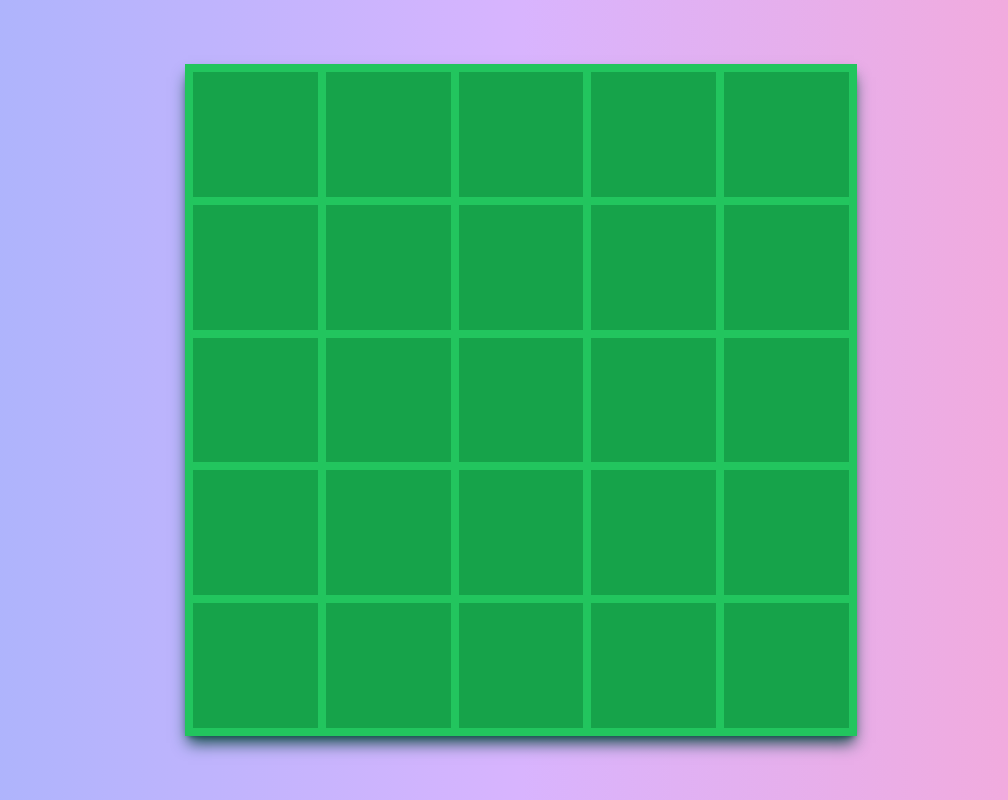
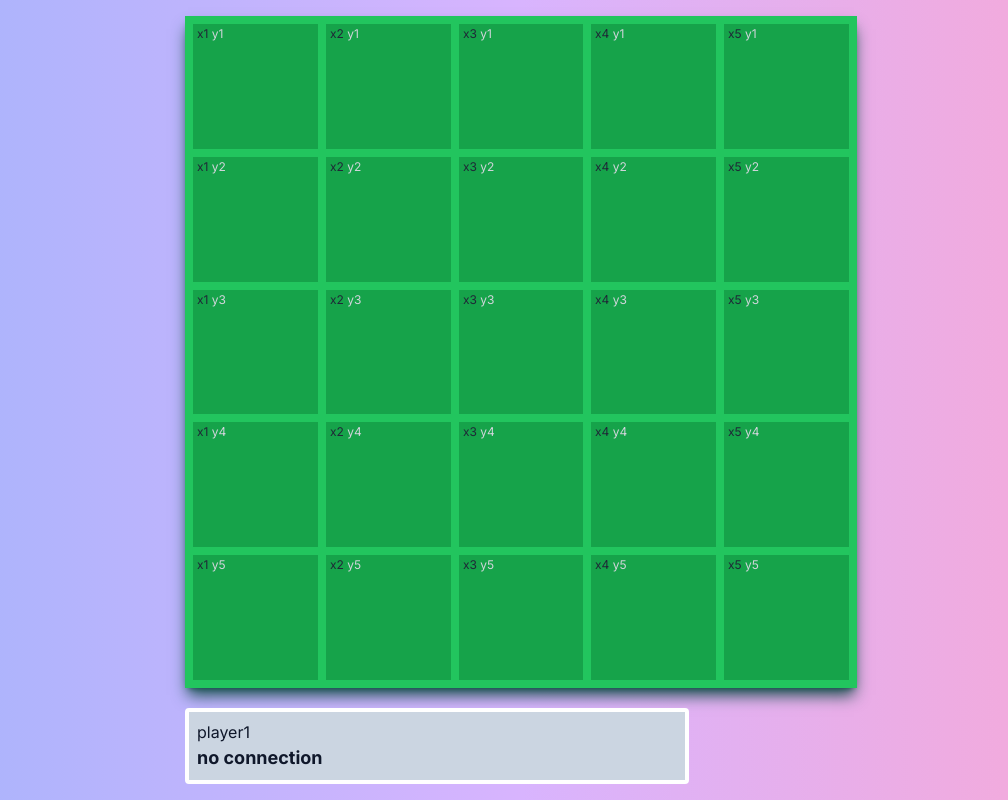
Before and after one commit to tatukalermo/bun-buddy, a Next.js app: page / in a window 1280 px wide. Shown: the whole page, without its empty margins (119-1127 px from the left). Built offline with nearby package versions, Linux system fonts and the light colour scheme; no server answers.

Commit message:
state only updated via websocket data events

```diff
--- a/app/page.tsx
+++ b/app/page.tsx
@@ -6,22 +6,30 @@ import { socket } from "@/utils/webSocketClient";
 import { useGameState } from "@/store/useGameState";
 
 export default function Home() {
-  const { placeNewUnit } = useGameState();
+  const mapWidth = 5;
+  const { player, placeNewUnit, playerConnected, updateGameState } =
+    useGameState();
 
   useEffect(() => {
     socket.addEventListener("message", (event: MessageEvent) => {
       const wsClient = JSON.parse(event.data);
+      console.log(wsClient);
+
       switch (wsClient.type) {
         case "USERS_SET":
-          console.log(
-            "new user added! ",
-            wsClient.data.find((user: { username: string }) => !!user.username)
-              .username
-          );
+          const dataIndex = wsClient.data.length === 1 ? 0 : 1;
+          const playerSide = dataIndex === 0 ? "player1" : "player2";
+          const username = wsClient.data[dataIndex].username;
+          console.log("new user added!", playerSide, username);
+          playerConnected(username, playerSide);
           break;
         case "GAMESTATE_ADD":
-          console.log("piece placed", wsClient.data);
-          placeNewUnit(wsClient.data.gameState);
+          console.log("opponent placed piece", wsClient.data);
+          placeNewUnit(wsClient.data);
+          break;
+        case "GAMESTATE_SET":
+          console.log("set updated state", wsClient.data);
+          updateGameState(wsClient.data);
           break;
       }
     });
@@ -30,7 +38,17 @@ export default function Home() {
 
   return (
     <main className="flex min-h-screen flex-col justify-center items-center bg-gradient-to-r from-indigo-300 via-purple-300 to-pink-300">
-      <GameMapGrid mapWidth={5} />
+      <div className={`flex flex-col gap-5 w-full max-w-2xl`}>
+        <GameMapGrid mapWidth={mapWidth} />
+
+        <div
+          className={`flex flex-col w-9/12 bg-slate-300 text-slate-900 rounded border-4 p-2
+        ${player.side === "player1" ? "border-white" : "border-black"}`}
+        >
+          <span >{player.side}</span>
+          <span className="text-lg font-bold">{player.username}</span>
+        </div>
+      </div>
     </main>
   );
 }
--- a/components/game/GameMapGrid.tsx
+++ b/components/game/GameMapGrid.tsx
@@ -1,57 +1,48 @@
-import React, { useEffect, useState } from "react";
-import { generateGameGrid, type gridCell } from "@/utils/generateGameGrid";
-import { useGameState } from "@/store/useGameState";
+import React from "react";
+import { useGenerateGameGrid } from "@/utils/hooks/useGenerateGameGrid";
 import Image from "next/image";
 import { addUnit } from "@/utils/webSocketClient";
+import { useGameState } from "@/store/useGameState";
 
 interface GameMapGridProps {
   mapWidth: number;
 }
 
 const GameMapGrid: React.FC<GameMapGridProps> = ({ mapWidth }) => {
-  const { placeNewUnit, playerUnits } = useGameState();
-  const [map, setMap] = useState<gridCell[]>();
-
-  useEffect(() => {
-    setMap(generateGameGrid(mapWidth));
-  }, [mapWidth, setMap]);
-
+  const { player } = useGameState();
+  const map = useGenerateGameGrid(mapWidth);
   return (
     <div
-      className={`grid grid-cols-${mapWidth} w-full max-w-2xl shadow-teal-900 shadow-lg border-4 border-green-500`}
+      className={`grid grid-cols-${mapWidth} shadow-teal-900 shadow-lg border-4 border-green-500`}
     >
       {!!map &&
         map.map((cell, cellIndex) => {
-          const unit = playerUnits.find(
-            (unit) => unit.location.x === cell.x && unit.location.y === cell.y
-          );
-
           return (
             <div
-              key={`${cell.x}${cell.y}${cellIndex}`}
-              id={`x${cell.x}y${cell.y}`}
+              key={`${cell.location.x}${cell.location.y}${cellIndex}`}
               className={`bg-green-600 border-green-500 border-4 w-[${
                 100 / mapWidth
               }%] aspect-square`}
               onClick={() => {
-                if (!!unit) return; // escape event if unit exists
+                if (!!cell.unit) return; // escape event if unit exists
                 addUnit({
-                  owner: "player1",
+                  owner: player.side,
                   unitType: "basic",
-                  location: { x: cell.x, y: cell.y },
-                })
-                placeNewUnit({
-                  owner: "player1",
-                  unitType: "basic",
-                  location: { x: cell.x, y: cell.y },
+                  location: cell.location,
                 });
               }}
             >
-              {!!unit && (
+              <span className="absolute scale-75 origin-top-left mx-1">
+                <span className="text-gray-800">x{cell.location.x}</span>{" "}
+                <span className="text-gray-300">y{cell.location.y}</span>
+              </span>
+              {!!cell.unit && (
                 <Image
-                  className="w-full"
-                  src={unit.image}
-                  alt={`${unit.unitType}-unit-${unit.owner}`}
+                  className={`w-full ${
+                    cell.unit.owner === "player2" ? "invert" : ""
+                  }`}
+                  src={cell.unit.image}
+                  alt={`${cell.unit.unitType}-unit-${cell.unit.owner}`}
                 />
               )}
             </div>
--- a/pages/api/socket/lobby.ts
+++ b/pages/api/socket/lobby.ts
@@ -1,13 +1,9 @@
-import type { Unit } from "@/types";
+import type { Player, Unit } from "@/types";
 
-let users: { username: string }[] = [];
-const gameState: Unit[] = [];
+let users: Player[] = [];
+const serverGameState: Unit[] = [];
 
-interface ClientWebSocketData {
-  username: string;
-}
-
-Bun.serve<ClientWebSocketData>({
+Bun.serve<Player>({
   port: 8080,
   fetch(req, server) {
     const success = server.upgrade(req, {
@@ -24,8 +20,13 @@ Bun.serve<ClientWebSocketData>({
   websocket: {
     // New Client connects to the websockets
     open(ws) {
-      const newUsername = { username: ws.data.username };
-      users.push(newUsername);
+      if (users.length >= 2) return;
+
+      const newUser: Player = {
+        username: ws.data.username,
+        side: users.length === 0 ? "player1" : "player2",
+      };
+      users.push(newUser);
 
       // Subscribe to pub/sub channel to send/receive broadcast messages,
       // without this the socket could not esnd event to other clients
@@ -33,23 +34,22 @@ Bun.serve<ClientWebSocketData>({
 
       // Broadcast that a user joined
       // On the client side we can parse various messages by the type property
-      ws.publish(
-        "lobby",
-        JSON.stringify({ type: "USERS_ADD", data: newUsername })
-      );
+      ws.publish("lobby", JSON.stringify({ type: "USERS_ADD", data: newUser }));
 
       ws.send(JSON.stringify({ type: "USERS_SET", data: users }));
     },
     // Client sends a message
-    message(ws, msg) {
+    message(ws, msg: string) {
       // Data sent is a string, parse to object
-      const newMessage = JSON.parse(msg);
-      newMessage.gameState.owner = ws.data.username;
-      gameState.push(newMessage);
+      const { gameState } = JSON.parse(msg);
+
       ws.publish(
         "lobby",
-        JSON.stringify({ type: "GAMESTATE_ADD", data: newMessage })
+        JSON.stringify({ type: "GAMESTATE_ADD", data: gameState })
       );
+
+      serverGameState.push(gameState);
+      ws.send(JSON.stringify({ type: "GAMESTATE_SET", data: serverGameState }));
     },
     // a client disconnects from the server
     close(ws) {
--- a/store/useGameState.tsx
+++ b/store/useGameState.tsx
@@ -1,26 +1,53 @@
 import { create } from "zustand";
 import { unitImage } from "@/utils/unitImages";
-import { Unit } from "@/types";
+import { Player, Unit } from "@/types";
 
 interface GameState {
+  player: Player;
   playerUnits: Unit[];
   placeNewUnit: (unit: Unit) => void;
+  updateGameState: (units: Unit[]) => void;
+  playerConnected: (username: string, side: "player1" | "player2") => void;
 }
 
 export const useGameState = create<GameState>((set) => ({
+  player: { username: "no connection", side: "player1" },
   playerUnits: [],
-  placeNewUnit: (unit: Unit) =>
+  placeNewUnit: ({ unitType, location, owner }) => {
     set(({ playerUnits }) => {
+      console.log("adding new unit!", playerUnits);
       return {
         playerUnits: [
           ...playerUnits,
           {
+            owner: owner,
+            unitType: unitType,
+            image: unitImage(unitType),
+            location: location,
+          },
+        ],
+      };
+    });
+  },
+  updateGameState: (units) => {
+    set(() => {
+      return {
+        playerUnits: units.map((unit) => {
+          return {
             owner: unit.owner,
             unitType: unit.unitType,
             image: unitImage(unit.unitType),
             location: unit.location,
-          },
-        ],
+          };
+        }),
       };
-    }),
+    });
+  },
+  playerConnected: (username, side) => {
+    set(() => {
+      return {
+        player: { username, side },
+      };
+    });
+  },
 }));
--- a/utils/generateGameGrid.ts
+++ /dev/null
@@ -1,18 +0,0 @@
-export type gridCell = {
-  x: number;
-  y: number;
-  groundType: "default" | "blocked";
-};
-
-export const generateGameGrid: (size: number) => gridCell[] = (size = 3) => {
-  const grid: gridCell[] = [];
-
-  for (let i = 0; i < size * size; i++) {
-    const row = (i % size) + 1;
-    const col = Math.floor(i / size) + 1;
-
-    grid.push({ x: col, y: row, groundType: "default" });
-  }
-
-  return grid;
-};
--- /dev/null
+++ b/utils/hooks/useGenerateGameGrid.ts
@@ -0,0 +1,32 @@
+import { useGameState } from "@/store/useGameState";
+import { Location, Unit } from "@/types";
+
+export type gridCell = {
+  location: Location;
+  groundType: "default" | "blocked";
+  unit: Unit | undefined;
+};
+
+export const useGenerateGameGrid: (size: number) => gridCell[] = (size = 3) => {
+  const grid: gridCell[] = [];
+  const { playerUnits, player } = useGameState();
+
+  for (let i = 0; i < size * size; i++) {
+    let unit = undefined;
+    const col = (i % size) + 1;
+    const row = Math.floor(i / size) + 1;
+
+    if (playerUnits.length)
+      unit = playerUnits.find(
+        (unit) => unit.location.x === col && unit.location.y === row
+      );
+
+    grid.push({
+      location: { x: col, y: row },
+      groundType: "default",
+      unit,
+    });
+  }
+
+  return player.side === "player1" ? grid : grid.reverse();
+};
--- a/utils/webSocketClient.ts
+++ b/utils/webSocketClient.ts
@@ -2,6 +2,6 @@ import { Unit } from "@/types";
 
 export const socket = new WebSocket("ws://localhost:8080/");
 
-export function addUnit(gameState: Unit) {
-  socket.send(JSON.stringify({ gameState: gameState}));
+export function addUnit(unit: Unit) {
+  socket.send(JSON.stringify({ gameState: unit }));
 }
```
Also changed, not shown: types.ts (+9 -6 lines).
